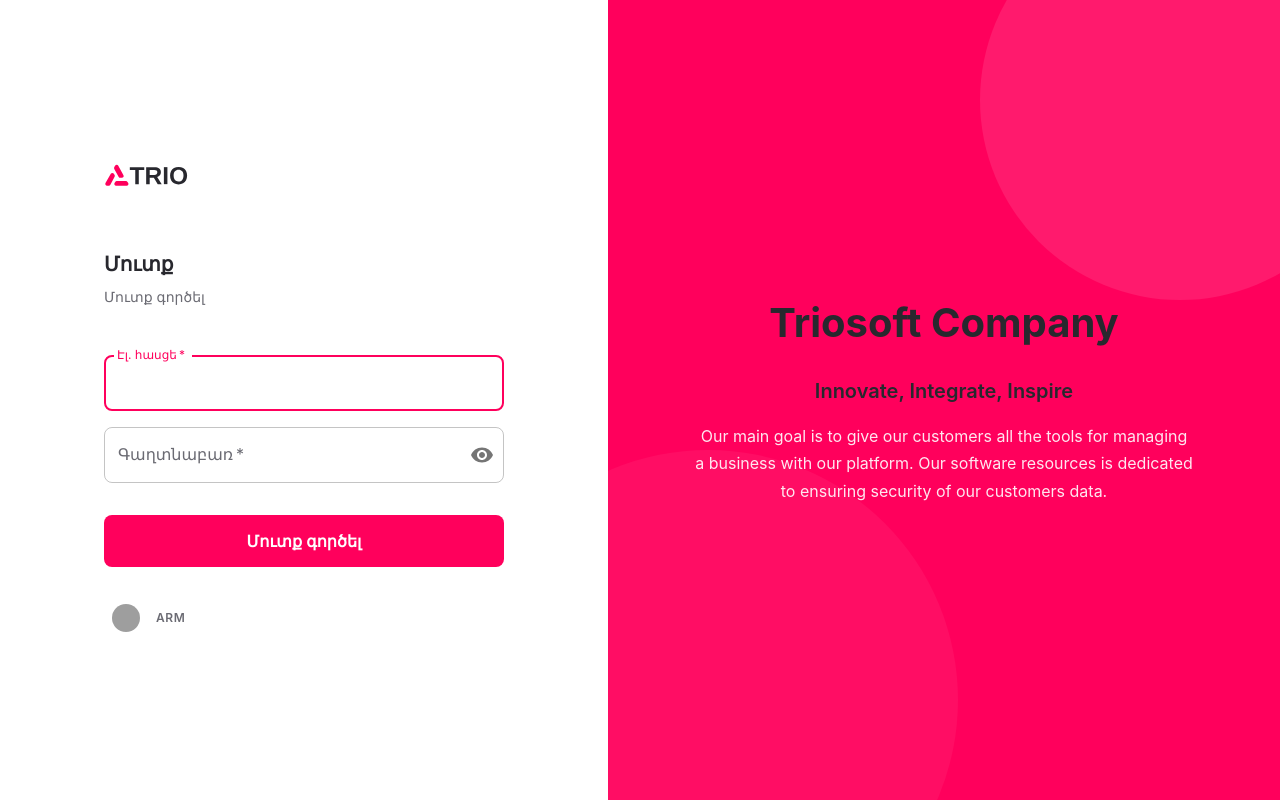
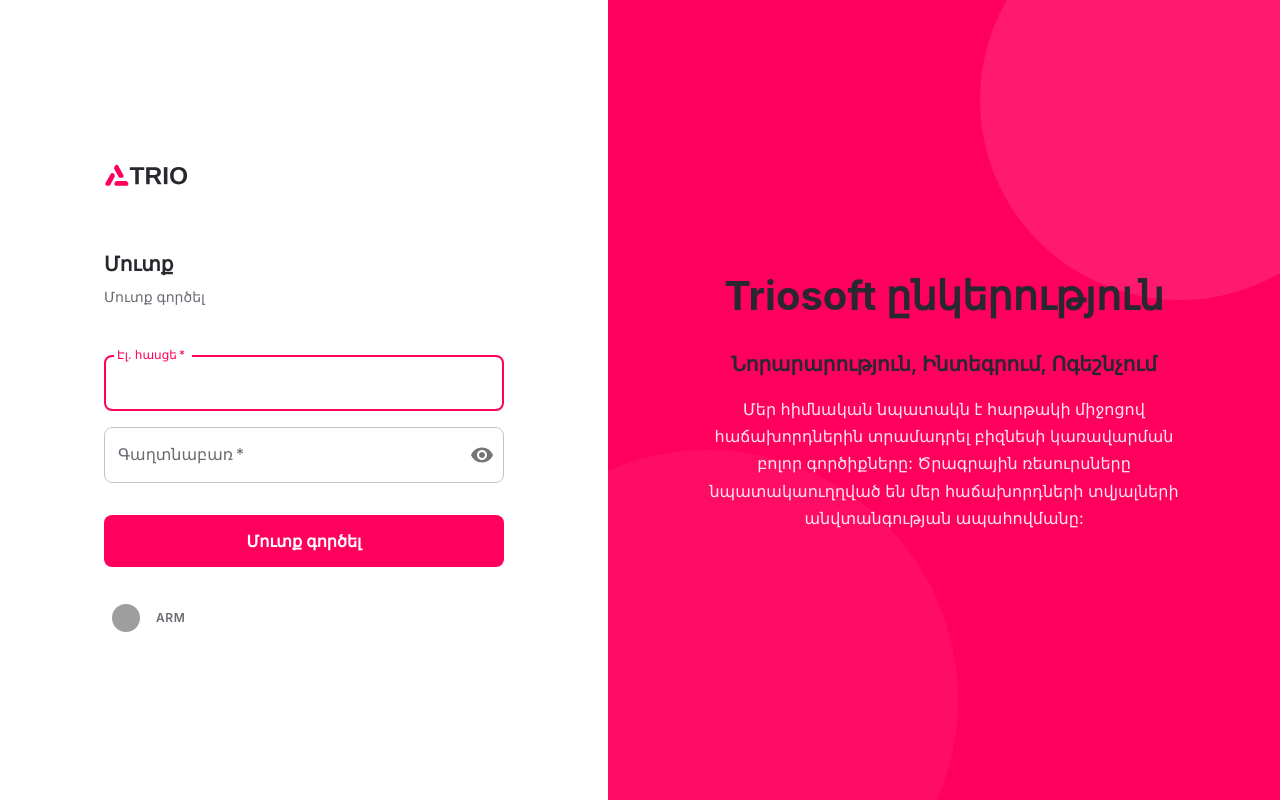
Before and after one commit to sanasaryank/trio-admin, a React (Vite) app: page /dev/login in a window 1280 px wide. Built offline with nearby package versions, Linux system fonts and the light colour scheme; grey boxes are pictures that could not be loaded.

Commit message:
fix: replace hardcoded text with translatable strings and add translations

```diff
--- a/src/i18n/locales/en.json
+++ b/src/i18n/locales/en.json
@@ -59,7 +59,10 @@
     "signIn": "Sign In",
     "invalidCredentials": "Invalid email or password",
     "fillAllFields": "Please fill in all fields",
-    "loginFailed": "Login failed"
+    "loginFailed": "Login failed",
+    "brandTitle": "Triosoft Company",
+    "brandSubtitle": "Innovate, Integrate, Inspire",
+    "brandDescription": "Our main goal is to give our customers all the tools for managing a business with our platform. Our software resources is dedicated to ensuring security of our customers data."
   },
   "menu": {
     "restaurants": "Restaurants",
--- a/src/i18n/locales/hy.json
+++ b/src/i18n/locales/hy.json
@@ -59,7 +59,10 @@
     "signIn": "Մուտք գործել",
     "invalidCredentials": "Սխալ էլ. հասցե կամ գաղտնաբառ",
     "fillAllFields": "Խնդրում ենք լրացնել բոլոր դաշտերը",
-    "loginFailed": "Մուտքը ձախողվեց"
+    "loginFailed": "Մուտքը ձախողվեց",
+    "brandTitle": "Triosoft ընկերություն",
+    "brandSubtitle": "Նորարարություն, Ինտեգրում, Ոգեշնչում",
+    "brandDescription": "Մեր հիմնական նպատակն է հարթակի միջոցով հաճախորդներին տրամադրել բիզնեսի կառավարման բոլոր գործիքները: Ծրագրային ռեսուրսները նպատակաուղղված են մեր հաճախորդների տվյալների անվտանգության ապահովմանը:"
   },
   "menu": {
     "restaurants": "Ռեստորաններ",
--- a/src/i18n/locales/ru.json
+++ b/src/i18n/locales/ru.json
@@ -59,7 +59,10 @@
     "signIn": "Войти",
     "invalidCredentials": "Неверный email или пароль",
     "fillAllFields": "Пожалуйста, заполните все поля",
-    "loginFailed": "Ошибка входа"
+    "loginFailed": "Ошибка входа",
+    "brandTitle": "Компания Triosoft",
+    "brandSubtitle": "Инновации, Интеграция, Вдохновение",
+    "brandDescription": "Наша главная цель — предоставить клиентам все инструменты для управления бизнесом с помощью нашей платформы. Наши программные ресурсы направлены на обеспечение безопасности данных наших клиентов."
   },
   "menu": {
     "restaurants": "Рестораны",
--- a/src/pages/auth/LoginPage.tsx
+++ b/src/pages/auth/LoginPage.tsx
@@ -212,7 +212,7 @@ export const LoginPage = () => {
               fontSize: { xs: '2rem', md: '2.5rem' },
             }}
           >
-            Triosoft Company
+            {t('auth.brandTitle')}
           </Typography>
           <Typography
             variant="h6"
@@ -222,7 +222,7 @@ export const LoginPage = () => {
               fontSize: { xs: '1.1rem', md: '1.25rem' },
             }}
           >
-            Innovate, Integrate, Inspire
+            {t('auth.brandSubtitle')}
           </Typography>
           <Typography
             variant="body1"
@@ -232,9 +232,7 @@ export const LoginPage = () => {
               fontSize: { xs: '0.9rem', md: '1rem' },
             }}
           >
-            Our main goal is to give our customers all the tools for managing a
-            business with our platform. Our software resources is dedicated to
-            ensuring security of our customers data.
+            {t('auth.brandDescription')}
           </Typography>
         </Box>
       </Box>
```
